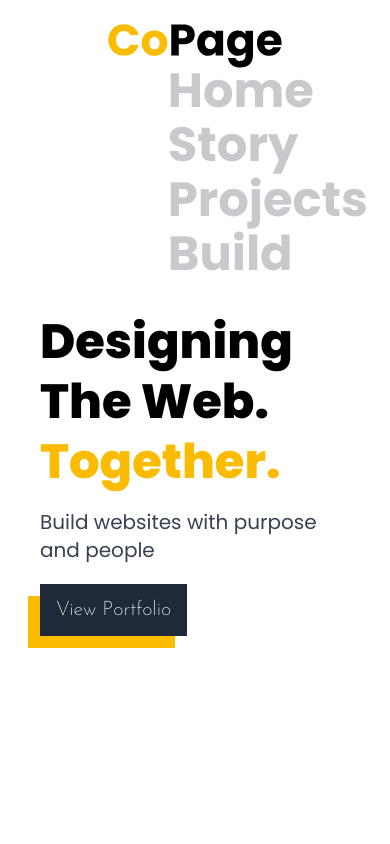
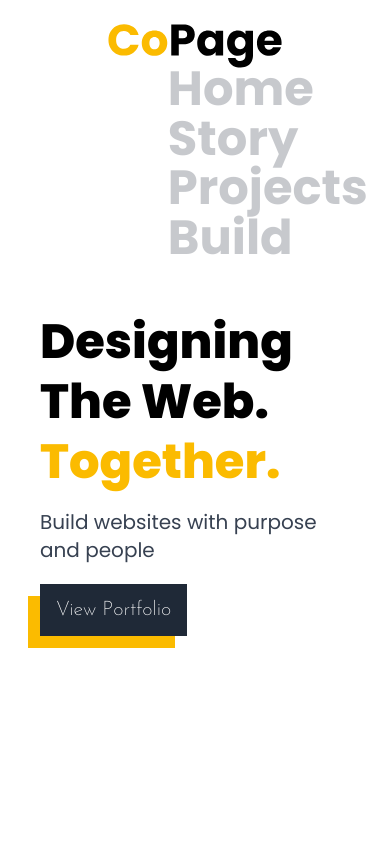
Before and after one commit to altamash1605/copage, a React (Vite) app: page / in a window 390 px wide. Shown: the top 844 px of the page. Built offline with nearby package versions, Linux system fonts and the light colour scheme.

Commit message:
Updated Navbar.jsx leading

```diff
--- a/src/components/Navbar.jsx
+++ b/src/components/Navbar.jsx
@@ -90,7 +90,7 @@ export default function Navbar() {
               initial="hidden"
               animate="visible"
               exit="exit"
-              className="md:hidden absolute top-12 left-[6.3rem] leading-[0.8] mt-6 space-y-4 text-5xl font-bold font-poppins text-[#1F2937] text-opacity-25"
+              className="md:hidden absolute top-12 left-[6.3rem] leading-[0.7] mt-6 space-y-4 text-5xl font-bold font-poppins text-[#1F2937] text-opacity-25"
             >
               {[
                 { name: 'Home', href: 'https://copage.vercel.app' },
```
